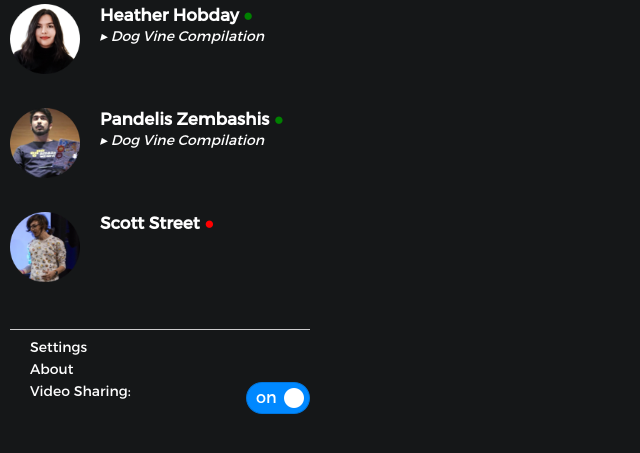
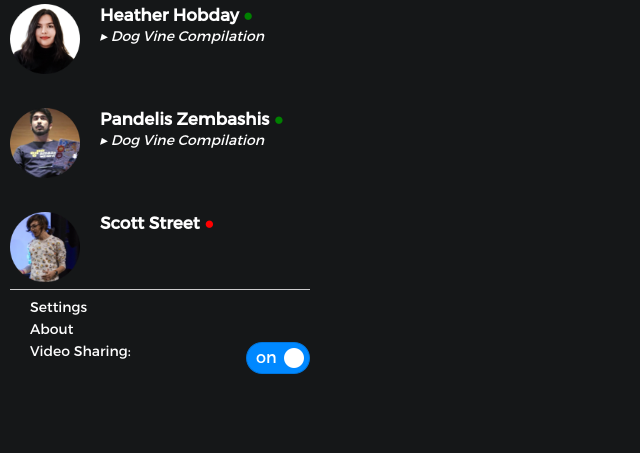
Before and after one commit to PandelisZ/WWWorld, a browser extension: page src/browser_action/main.html in a window 1280 px wide. Shown: the part 71-524 px from the top of the page, without its empty margins (0-640 px from the left). Drawn offline with Linux system fonts and the light colour scheme.

Commit message:
extension pages

```diff
--- a/src/browser_action/style.css
+++ b/src/browser_action/style.css
@@ -129,7 +129,7 @@ ul {
 .options {
   border-top: 1px solid #ccc;
   position: absolute;
-  top: 400px;
+  top: 360px;
   width: 300px;
 }
 
```
